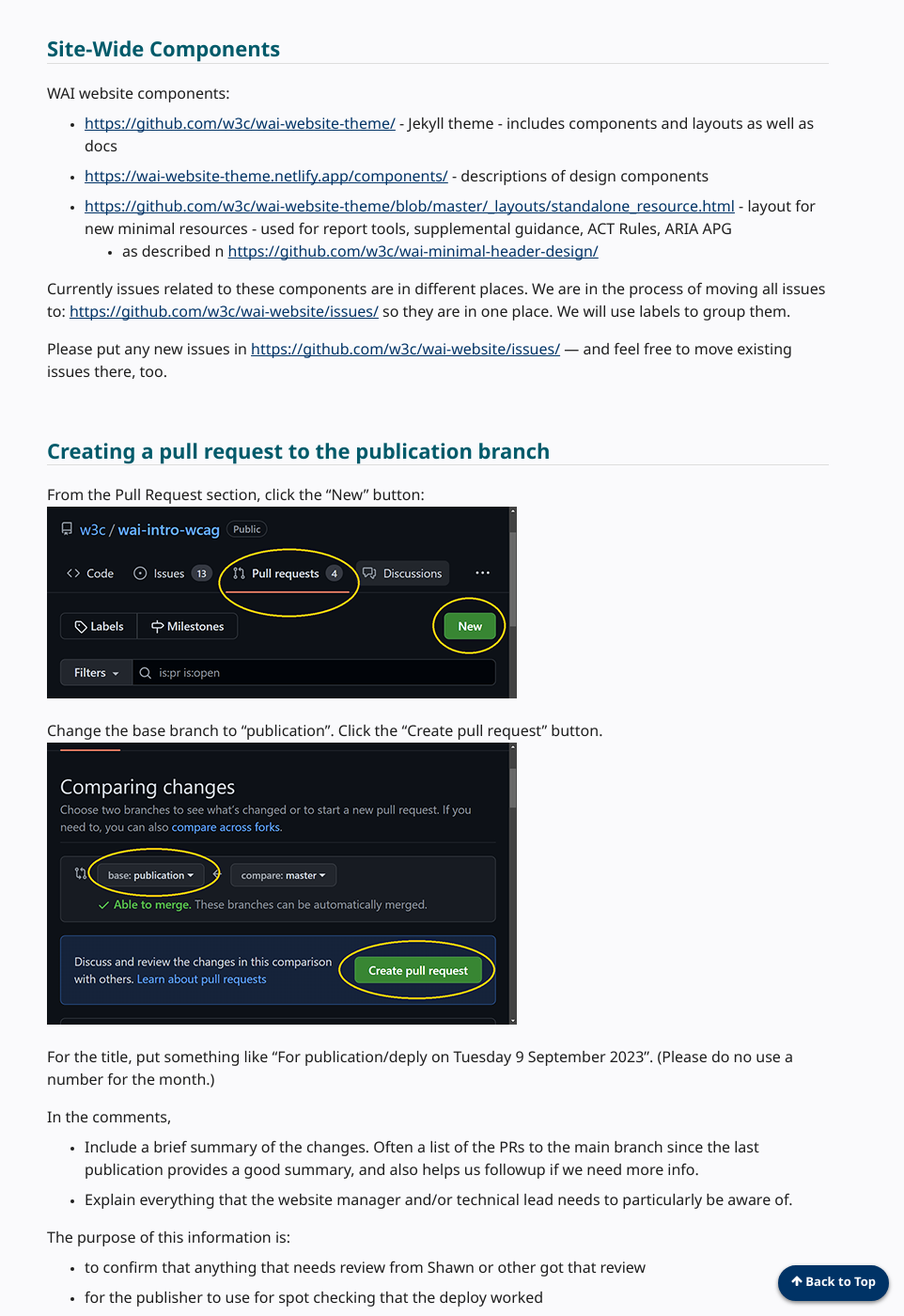
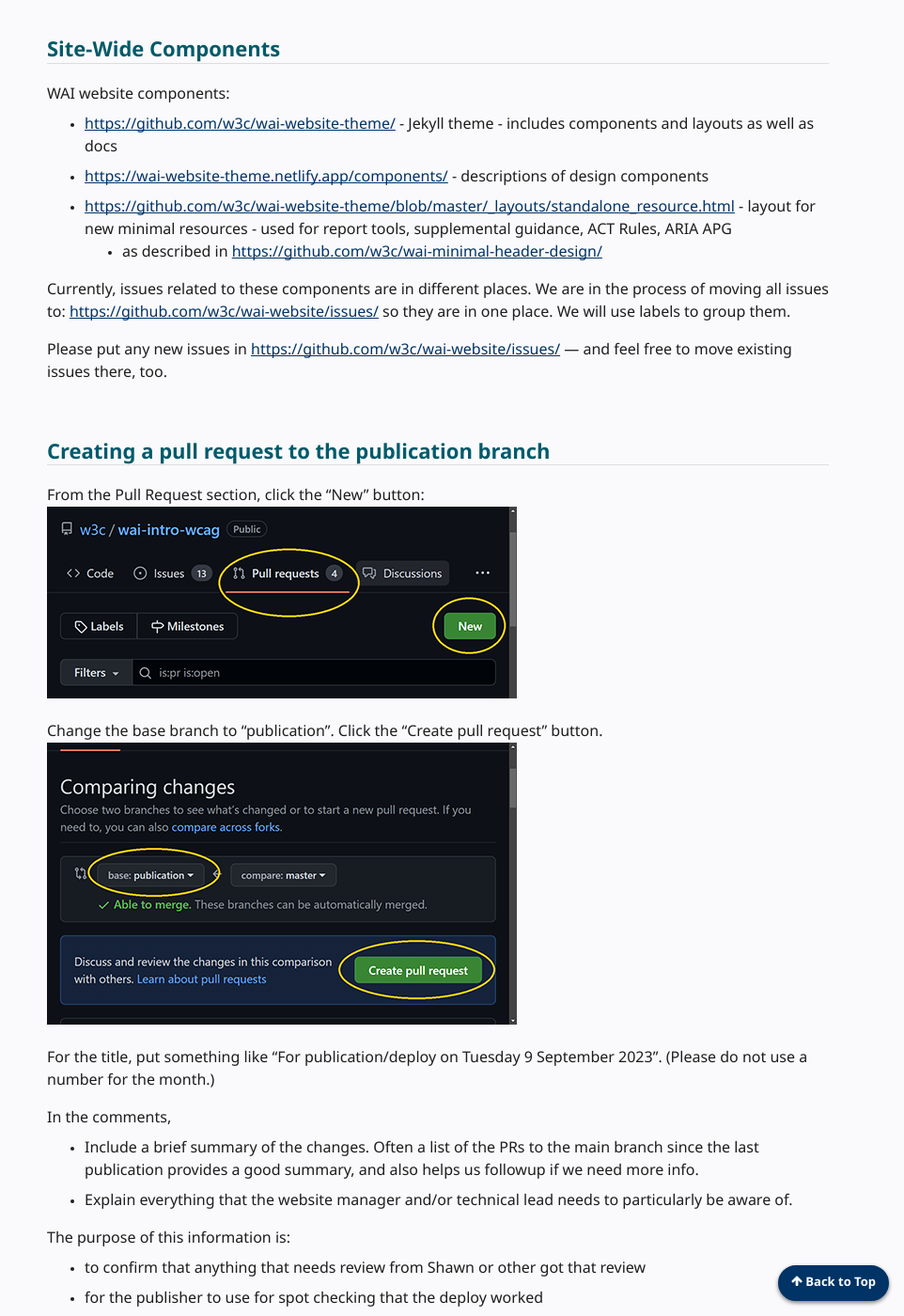
Before and after one commit to w3c/wai-website-theme, a Jekyll site: the page built from content/workflow.md, in a window 1280 px wide and 1400 px high, scrolled down 2923 px. Shown: the whole window at 94% size, without its empty margins (318-1280 px from the left). Built offline with Jekyll 4.4.1, drawn with Linux system fonts in a browser that asks for light colours; cached includes are drawn as plain includes; comment, search, counter and statistics services are not loaded.

Commit message:
Addressing typos

```diff
--- a/content/workflow.md
+++ b/content/workflow.md
@@ -86,9 +86,9 @@
 * [https://github.com/w3c/wai-website-theme/](https://github.com/w3c/wai-website-theme/) - Jekyll theme - includes components and layouts as well as docs
 * [https://wai-website-theme.netlify.app/components/](https://wai-website-theme.netlify.app/components/) - descriptions of design components
 * [https://github.com/w3c/wai-website-theme/blob/master/_layouts/standalone_resource.html](https://github.com/w3c/wai-website-theme/blob/master/_layouts/standalone_resource.html) - layout for new minimal resources - used for report tools, supplemental guidance, ACT Rules, ARIA APG
-  * as described n [https://github.com/w3c/wai-minimal-header-design/](https://github.com/w3c/wai-minimal-header-design/)
+  * as described in [https://github.com/w3c/wai-minimal-header-design/](https://github.com/w3c/wai-minimal-header-design/)
 
-Currently issues related to these components are in different places. We are in the process of moving all issues to: [https://github.com/w3c/wai-website/issues/](https://github.com/w3c/wai-website/issues/) so they are in one place. We will use labels to group them.
+Currently, issues related to these components are in different places. We are in the process of moving all issues to: [https://github.com/w3c/wai-website/issues/](https://github.com/w3c/wai-website/issues/) so they are in one place. We will use labels to group them.
 
 Please put any new issues in [https://github.com/w3c/wai-website/issues/](https://github.com/w3c/wai-website/issues/) &mdash; and feel free to move existing issues there, too.
 
@@ -100,7 +100,7 @@
 Change the base branch to "publication". Click the "Create pull request" button.<br>
 {% include image.html src="new-pr-2.png" alt="" %}
 
-For the title, put something like "For publication/deply on Tuesday 9 September 2023". (Please do no use a number for the month.)
+For the title, put something like "For publication/deploy on Tuesday 9 September 2023". (Please do not use a number for the month.)
 
 In the comments,
 * Include a brief summary of the changes. Often a list of the PRs to the main branch since the last publication provides a good summary, and also helps us followup if we need more info.
```
Also changed, not shown: content/technical-files.md (+2 -2 lines), content/technical-publication.md (+1 -1 lines), content/technical.md (+1 -1 lines), content/writing.md (+1 -1 lines).
